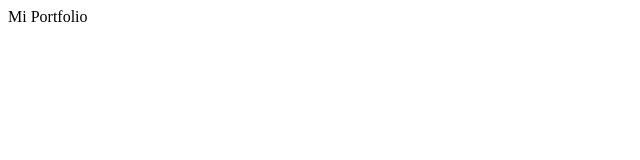
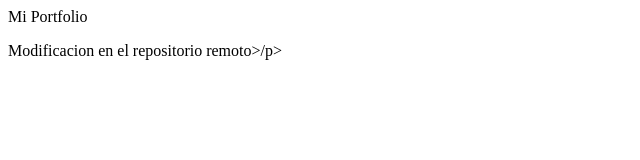
Before and after one commit to Msfaria20/PortfolioBackend, a plain HTML site: page index.html in a window 1280 px wide. Shown: the whole page, without its empty margins (0-640 px from the left). Drawn offline with Linux system fonts and the light colour scheme.

Commit message:
Update index.html

```diff
--- a/index.html
+++ b/index.html
@@ -1 +1,2 @@
 <hi>Mi Portfolio</hi>
+<p> Modificacion en el repositorio remoto>/p>
```
